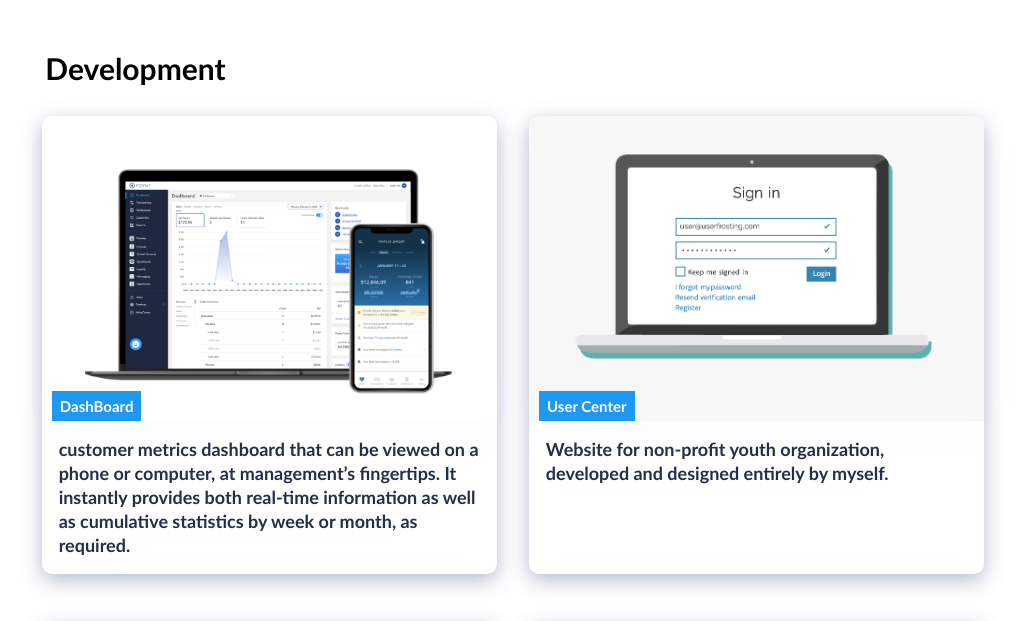
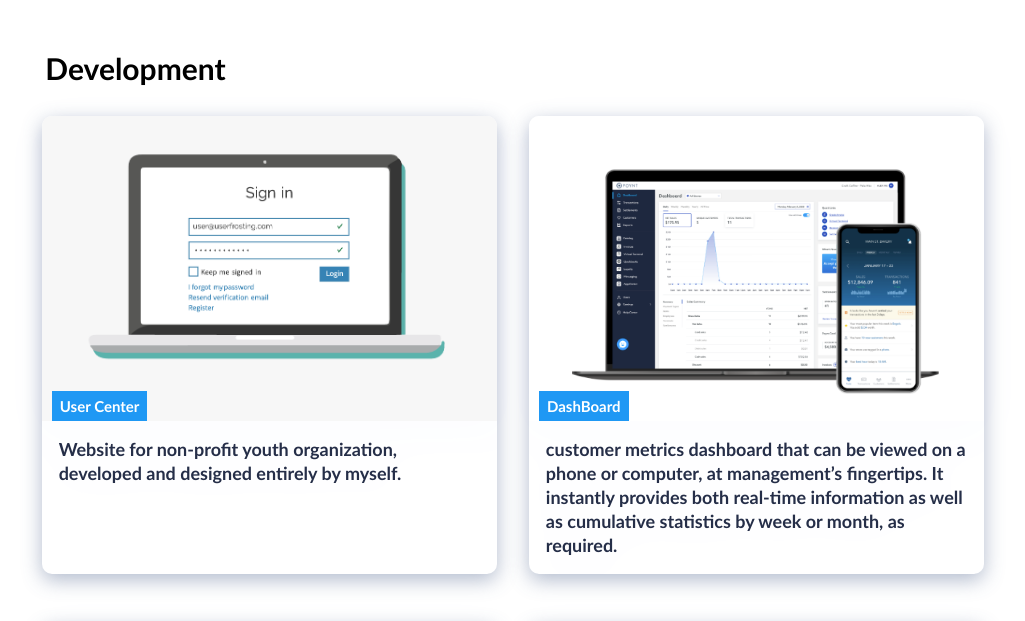
Before and after one commit to XunQAQ/Personal-website, a React (Create React App) app: page / in a window 1280 px wide. Shown: the part 2190-2811 px from the top of the page, without its empty margins (123-1148 px from the left). Built offline with nearby package versions, Linux system fonts and the light colour scheme; grey boxes are pictures that could not be loaded.

Commit message:
add path to user center

```diff
--- a/src/components/Cards.js
+++ b/src/components/Cards.js
@@ -12,17 +12,18 @@ function Cards() {
 					<h2>Development</h2>
 					<ul className='cards__items'>
 						<CardItem
+							src='images/user_center.png'
+							text='Website for non-profit youth organization, developed and designed entirely by myself.'
+							label='User Center'
+							path='http://user.watsonpeng.com/user/login'
+						/>
+						<CardItem
 							src='images/dashbord.png'
 							text='customer metrics dashboard that can be viewed on a phone or computer, at management’s fingertips. It instantly provides both real-time information as well as cumulative statistics by week or month, as required.'
 							label='DashBoard'
 							path=''
 						/>
-						<CardItem
-							src='images/user_center.png'
-							text='Website for non-profit youth organization, developed and designed entirely by myself.'
-							label='User Center'
-							path=''
-						/>
+
 					</ul>
 					<ul className='cards__items'>
 						<CardItem
```
Also changed, not shown: 7 other files (tests, documents, lock files or other folders).
